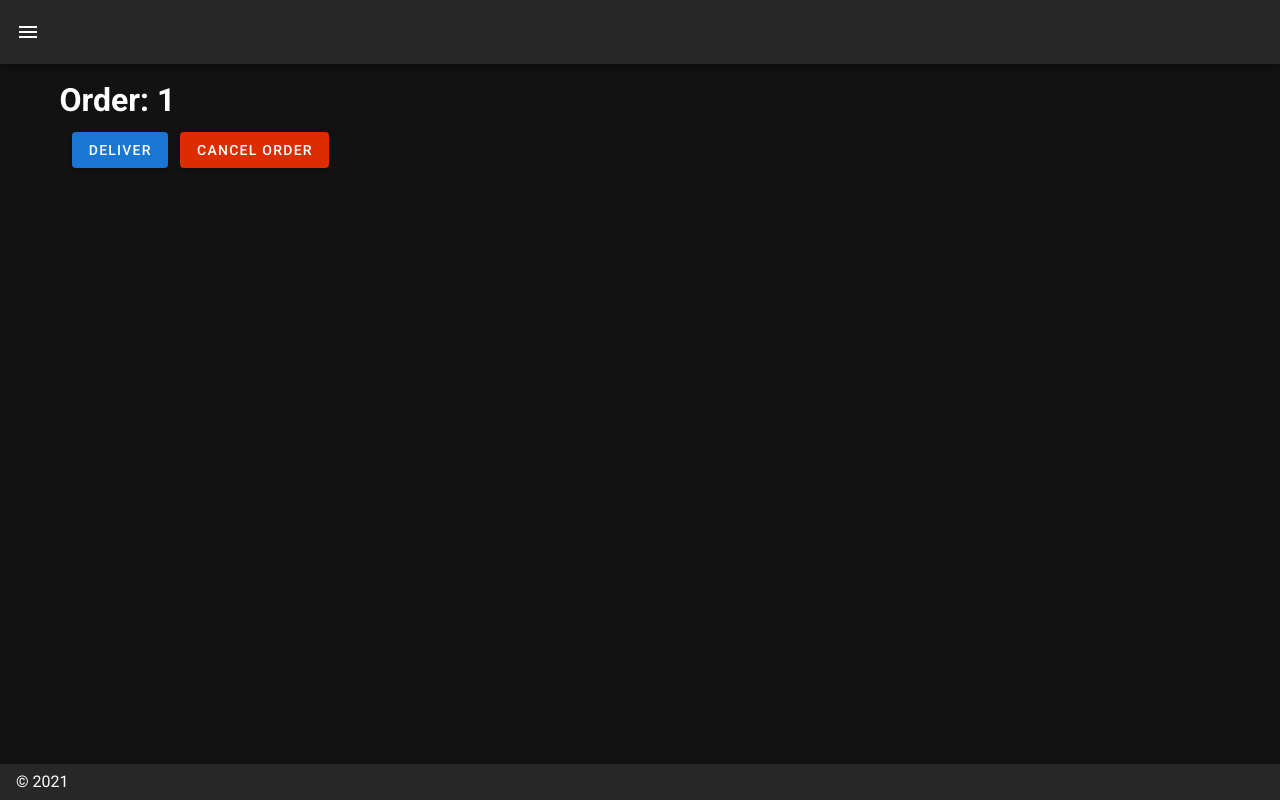
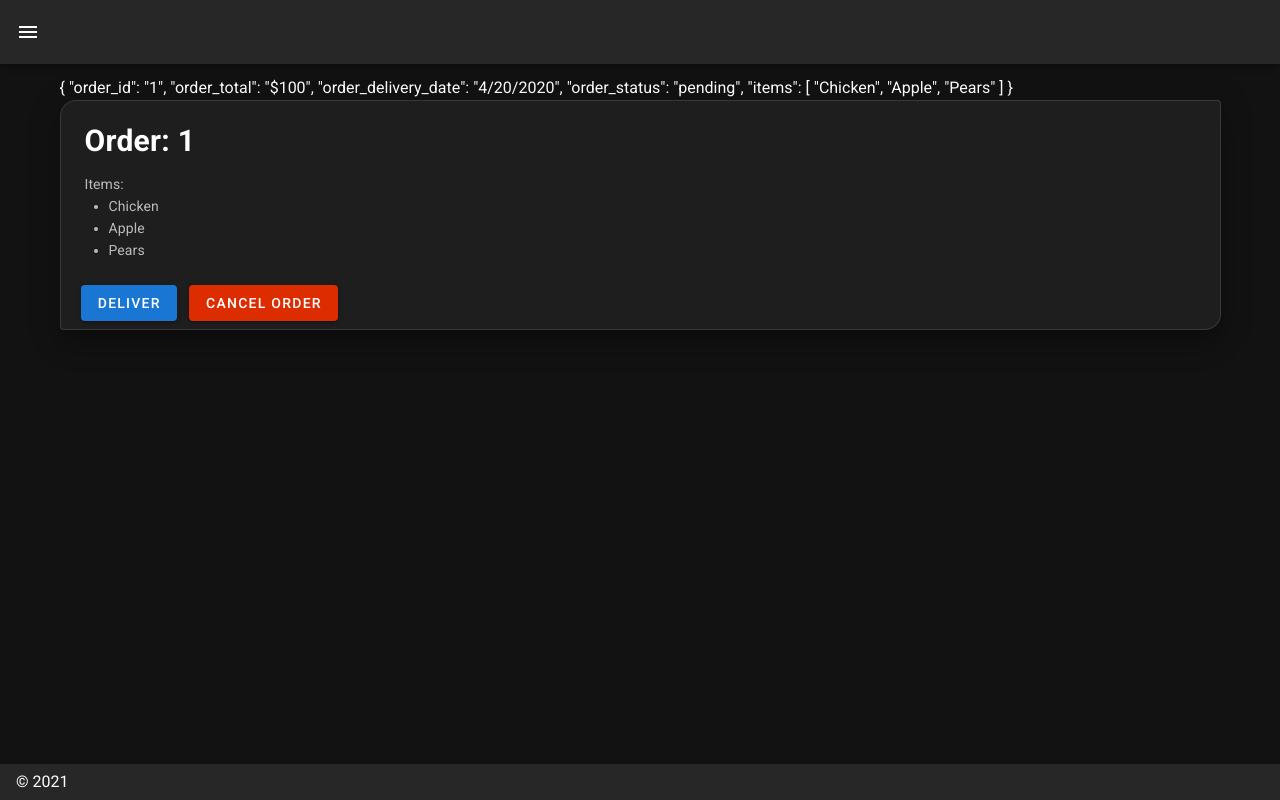
Before and after one commit to PilarCha/Delivery-Service, a Nuxt app: page /orders/1 in a window 1280 px wide. Built offline with nearby package versions, Linux system fonts and the light colour scheme.

Commit message:
changed the local data to store for orders

```diff
--- a/pages/orders/_order_number.vue
+++ b/pages/orders/_order_number.vue
@@ -9,7 +9,22 @@
       This order was Cancelled
     </v-alert>
 
-    <h1>Order: {{ orderNumber }}</h1>
+    {{orderNumber}}
+    <v-card
+      elevation="17"
+      outlined
+      shaped
+      class = "pa-2"
+    >
+
+      <v-card-title><h2>Order: {{ orderNumber.order_id }}</h2></v-card-title>
+      <v-card-text>
+        Items:
+        <ul v-for = "item in orderNumber.items">
+          <li> {{ item }} </li>
+        </ul>
+
+      </v-card-text>
       <section v-if="!cancelled">
         <v-row
           class="mt-2 ml-3"
@@ -19,13 +34,16 @@
           > Deliver
           </v-btn>
           <v-btn
-          class="ml-3"
+            class="ml-3 mb-3"
             color="error"
             @click="dialog = true"
           > Cancel Order
           </v-btn>
         </v-row>
       </section>
+    </v-card>
+
+
     <v-dialog
       v-model="dialog"
       width="500"
@@ -81,7 +99,8 @@ export default {
   },
   computed: {
     orderNumber() {
-      return this.$route.params.order_number;
+      let ordId = this.$route.params.order_number;
+      return this.$store.state.orders.data.find(order => order.order_id === ordId);
     }
   },
   components: {
--- a/pages/orders/index.vue
+++ b/pages/orders/index.vue
@@ -4,12 +4,12 @@
     <section>
       <v-card
         class="mb-4"
-        :to="`/orders/${order.order_number}`"
-        specificOrder="`orders${order.order_number}`"
-        :key="order.order_number" v-for="order in orders"
+        :to="`/orders/${order.order_id}`"
+        specificOrder="`orders${order.order_id}`"
+        :key="order.order_id" v-for="order in orders"
       >
         <v-card-title>
-          {{ order.order_number }}
+          {{ order.order_id }}
         </v-card-title>
 
         <v-btn
--- a/store/orders.js
+++ b/store/orders.js
@@ -1,21 +1,21 @@
 export const state = () => ({
   data: [
     {
-      'order_number':'1',
+      'order_id':'1',
       'order_total':'$100',
       'order_delivery_date': '4/20/2020',
       'order_status':'pending',
       items: ['Chicken','Apple','Pears'],
     },
     {
-      'order_number':'2',
+      'order_id':'2',
       'order_total':'$200',
       'order_delivery_date': '4/21/2020',
       'order_status':'pending',
       items: ['Beef','Celery','Nuts'],
     },
     {
-      'order_number':'3',
+      'order_id':'3',
       'order_total':'$130',
       'order_delivery_date': '4/22/2020',
       'order_status':'pending',
```
Lines whose indentation alone changed are shown as unchanged.
